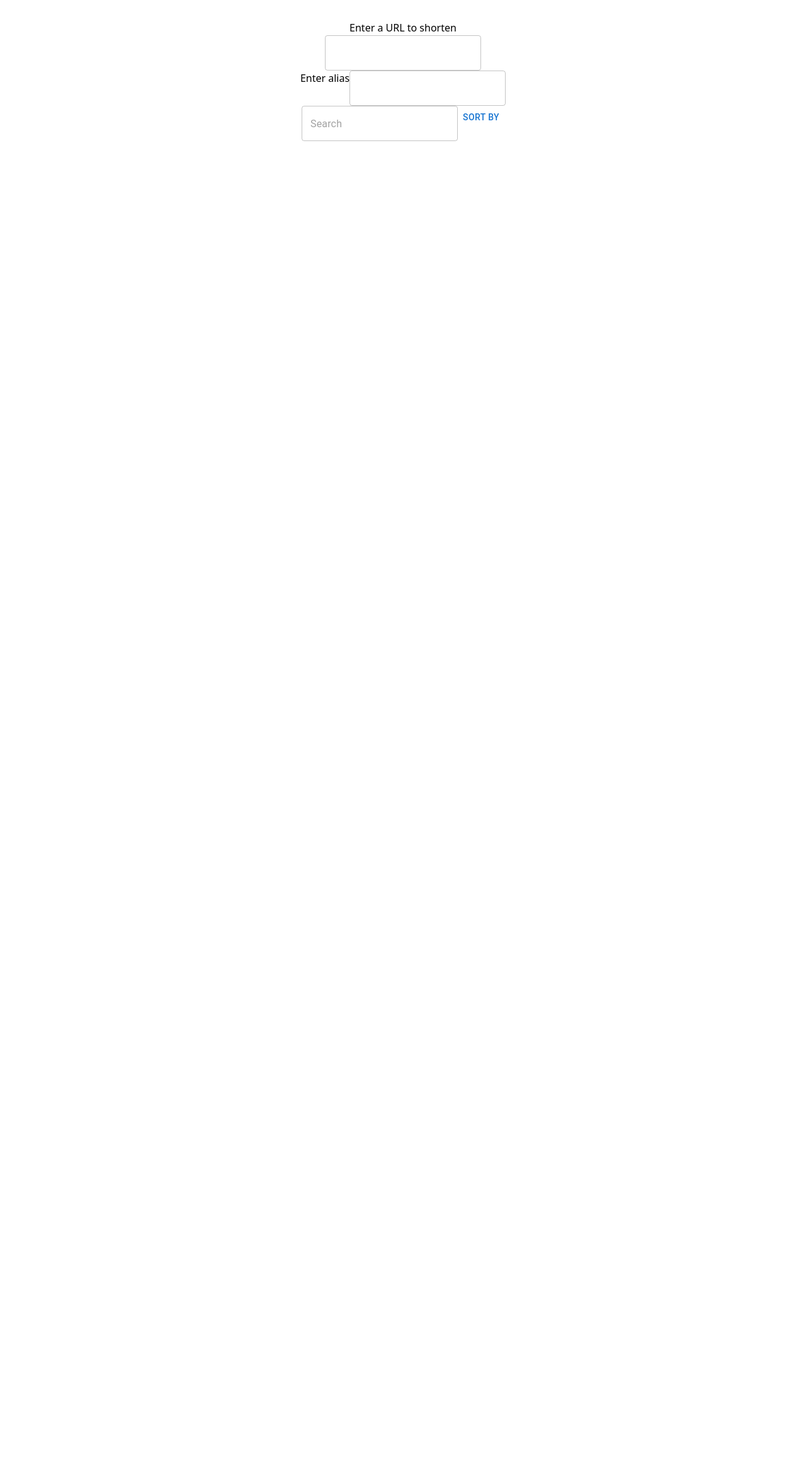
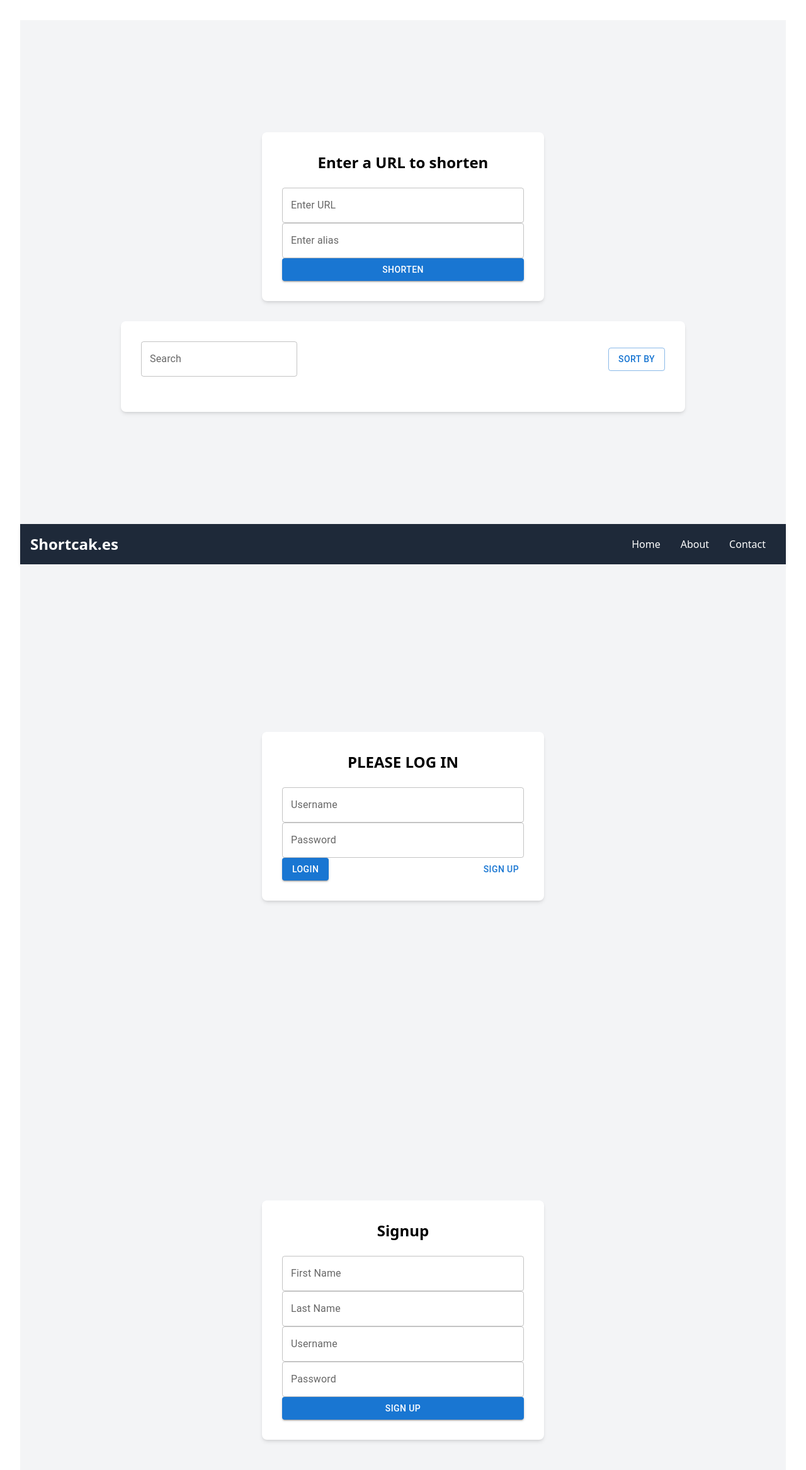
Before and after one commit to coskyler/shortcak.es, a React app in the folder frontend/: page /dashboard in a window 1280 px wide. Shown: the top 2334 px of the page at 63% size. Before the commit the page ends 800 px from the top, so only its background shows below. Built offline with nearby package versions, Linux system fonts and the light colour scheme; the HTML template or start-up script is replaced by a standard one.

Commit message:
layout changes

```diff
--- a/frontend/package.json
+++ b/frontend/package.json
@@ -17,7 +17,8 @@
     "axios": "^1.12.2",
     "gsap": "^3.13.0",
     "react": "^19.1.1",
-    "react-dom": "^19.1.1"
+    "react-dom": "^19.1.1",
+    "react-router-dom": "^7.9.4"
   },
   "devDependencies": {
     "@eslint/js": "^9.36.0",
--- a/frontend/src/App.tsx
+++ b/frontend/src/App.tsx
@@ -12,6 +12,9 @@ function App() {
     <>
       <div>
         <Dashboard></Dashboard>
+        <Header/>
+        <Login/>
+        <Signup/>
       </div>
 
     </>
--- a/frontend/src/components/Dashboard.tsx
+++ b/frontend/src/components/Dashboard.tsx
@@ -3,19 +3,35 @@ import { Button } from "@mui/material";
 
 function Dashboard() {
   return (
-    <div id="loginDiv">
-      <div>
-        <span id="inner-title">Enter a URL to shorten</span>
-        <br />
-        <TextField type="text" id="firstName" />
-        <br />
-        <span id="inner-title">Enter alias</span>
-        <TextField type="text" id="lastName" />
+    <div className="bg-gray-100 min-h-screen flex flex-col items-center justify-center">
+      <div className="bg-white shadow-md rounded-lg p-8 max-w-md w-full">
+        <h2 className="text-2xl font-bold text-center mb-6">
+          Enter a URL to shorten
+        </h2>
+        <div className="space-y-4">
+          <TextField
+            fullWidth
+            label="Enter URL"
+            variant="outlined"
+            id="firstName"
+          />
+          <TextField
+            fullWidth
+            label="Enter alias"
+            variant="outlined"
+            id="lastName"
+          />
+          <Button fullWidth variant="contained" color="primary">
+            Shorten
+          </Button>
+        </div>
       </div>
 
-      <div>
-        <TextField type="text" id="username" placeholder="Search"/>
-        <Button> Sort By </Button>
+      <div className="mt-8 bg-white shadow-md rounded-lg p-8 max-w-4xl w-full">
+        <div className="flex items-center justify-between mb-6">
+          <TextField label="Search" variant="outlined" id="username" />
+          <Button variant="outlined">Sort By</Button>
+        </div>
         {/* Array of displayInfo */}
       </div>
     </div>
--- a/frontend/src/components/DisplayInfo.tsx
+++ b/frontend/src/components/DisplayInfo.tsx
@@ -1,15 +1,16 @@
-import { TextField } from "@mui/material";
 import { Button } from "@mui/material";
 
-function Signup() {
+function DisplayInfo() {
   return (
-    <div id="loginDiv">
-      <span id="inner-title">Name</span>
-      <span id="inner-title">Clicks</span>
-      <span id="inner-title">Link</span>
-      <span id="inner-title">Redirects To</span>
-      <span id="inner-title">Date</span>
+    <div className="w-full max-w-4xl mx-auto bg-white shadow-md rounded-lg p-8 mt-8">
+      <div className="grid grid-cols-5 gap-4 text-center font-bold text-gray-700 border-b pb-4 mb-4">
+        <span>Name</span>
+        <span>Clicks</span>
+        <span>Link</span>
+        <span>Redirects To</span>
+        <span>Date</span>
+      </div>
     </div>
   );
 }
-export default Signup;
+export default DisplayInfo;
--- a/frontend/src/components/Header.tsx
+++ b/frontend/src/components/Header.tsx
@@ -1,7 +1,22 @@
-function Header () {
-    return (
-        <div className="flex"></div>
-    );
+function Header() {
+  return (
+    <header className="bg-gray-800 text-white p-4 shadow-md">
+      <div className="container mx-auto flex justify-between items-center">
+        <h1 className="text-2xl font-bold">Shortcak.es</h1>
+        <nav>
+          <a href="#" className="px-4 hover:text-gray-300">
+            Home
+          </a>
+          <a href="#" className="px-4 hover:text-gray-300">
+            About
+          </a>
+          <a href="#" className="px-4 hover:text-gray-300">
+            Contact
+          </a>
+        </nav>
+      </div>
+    </header>
+  );
 }
 
 export default Header;
--- a/frontend/src/components/Login.tsx
+++ b/frontend/src/components/Login.tsx
@@ -1,23 +1,33 @@
-import { TextField } from "@mui/material";
-import { Button } from "@mui/material";
+import { TextField, Button } from "@mui/material";
 
 function Login() {
-  function doLogin(event: any): void {
+  function doLogin(event: React.FormEvent<HTMLFormElement>): void {
     event.preventDefault();
     alert("doIt()");
   }
+
   return (
-    <div id="loginDiv">
-      <span id="inner-title">PLEASE LOG IN</span>
-      <br />
-      <TextField type="text" id="loginName" placeholder="Username" />
-      <br />
-      <TextField type="password" id="loginPassword" placeholder="Password" />
-      <br />
-      <Button> Login </Button>
-      <Button> Sign up </Button>
-      <span id="loginResult"></span>
+    <div className="min-h-screen bg-gray-100 flex items-center justify-center">
+      <div className="bg-white shadow-md rounded-lg p-8 max-w-md w-full">
+        <h2 className="text-2xl font-bold text-center mb-6">PLEASE LOG IN</h2>
+        <form onSubmit={doLogin} className="space-y-4">
+          <TextField fullWidth label="Username" variant="outlined" />
+          <TextField
+            fullWidth
+            label="Password"
+            type="password"
+            variant="outlined"
+          />
+          <div className="flex justify-between items-center">
+            <Button type="submit" variant="contained" color="primary">
+              Login
+            </Button>
+            <Button variant="text">Sign up</Button>
+          </div>
+        </form>
+      </div>
     </div>
   );
 }
+
 export default Login;
--- a/frontend/src/components/Signup.tsx
+++ b/frontend/src/components/Signup.tsx
@@ -1,25 +1,32 @@
-import { TextField } from "@mui/material";
-import { Button } from "@mui/material";
+import { TextField, Button } from "@mui/material";
 
 function Signup() {
-  function doSignup(event: any): void {
+  function doSignup(event: React.FormEvent<HTMLFormElement>): void {
     event.preventDefault();
     alert("doIt()");
   }
+
   return (
-    <div id="loginDiv">
-      <span id="inner-title">Signup</span>
-      <br />
-      <TextField type="text" id="firstName" placeholder="First Name" />
-      <br />
-      <TextField type="text" id="lastName" placeholder="Last Name" />
-      <br />
-      <TextField type="text" id="username" placeholder="Username" />
-      <br />
-      <TextField type="password" id="password" placeholder="Password" />
-      <br />
-      <Button> Sign up </Button>
+    <div className="min-h-screen bg-gray-100 flex items-center justify-center">
+      <div className="bg-white shadow-md rounded-lg p-8 max-w-md w-full">
+        <h2 className="text-2xl font-bold text-center mb-6">Signup</h2>
+        <form onSubmit={doSignup} className="space-y-4">
+          <TextField fullWidth label="First Name" variant="outlined" />
+          <TextField fullWidth label="Last Name" variant="outlined" />
+          <TextField fullWidth label="Username" variant="outlined" />
+          <TextField
+            fullWidth
+            label="Password"
+            type="password"
+            variant="outlined"
+          />
+          <Button type="submit" fullWidth variant="contained" color="primary">
+            Sign up
+          </Button>
+        </form>
+      </div>
     </div>
   );
 }
+
 export default Signup;
--- /dev/null
+++ b/frontend/src/pages/DashboardPage.tsx
@@ -0,0 +1,12 @@
+import Dashboard from "../components/Dashboard";
+import Header from "../components/Header";
+
+function DashboardPage() {
+    return (
+        <div>
+    <Header />
+    <Dashboard />
+    </div>);
+}
+
+export default DashboardPage;
--- /dev/null
+++ b/frontend/src/pages/DisplayInfoPage.tsx
@@ -0,0 +1,13 @@
+import DisplayInfo from "../components/DisplayInfo";
+import Header from "../components/Header";
+
+
+function DisplayInfoPage() {
+    return (
+        <div>
+    <Header/>
+    <DisplayInfo />
+    </div>);
+}
+
+export default DisplayInfoPage;
--- /dev/null
+++ b/frontend/src/pages/LoginPage.tsx
@@ -0,0 +1,15 @@
+import Login from "../components/Login";
+import Header from "../components/Header";
+
+
+function LoginPage() {
+    return (
+        <div>
+            <Header/>
+            <Login/>
+        </div>
+    );
+
+}
+
+export default LoginPage;
--- /dev/null
+++ b/frontend/src/pages/SignupPage.tsx
@@ -0,0 +1,13 @@
+import Signup from "../components/Signup";
+import Header from "../components/Header";
+
+function SignupPage() {
+    return (
+        <div>
+            <Header/>
+            <Signup/>
+        </div>
+    );
+}
+
+export default SignupPage;
```
Also changed, not shown: frontend/src/pages/example.ts (deleted), 1 other file (tests, documents, lock files or other folders).
